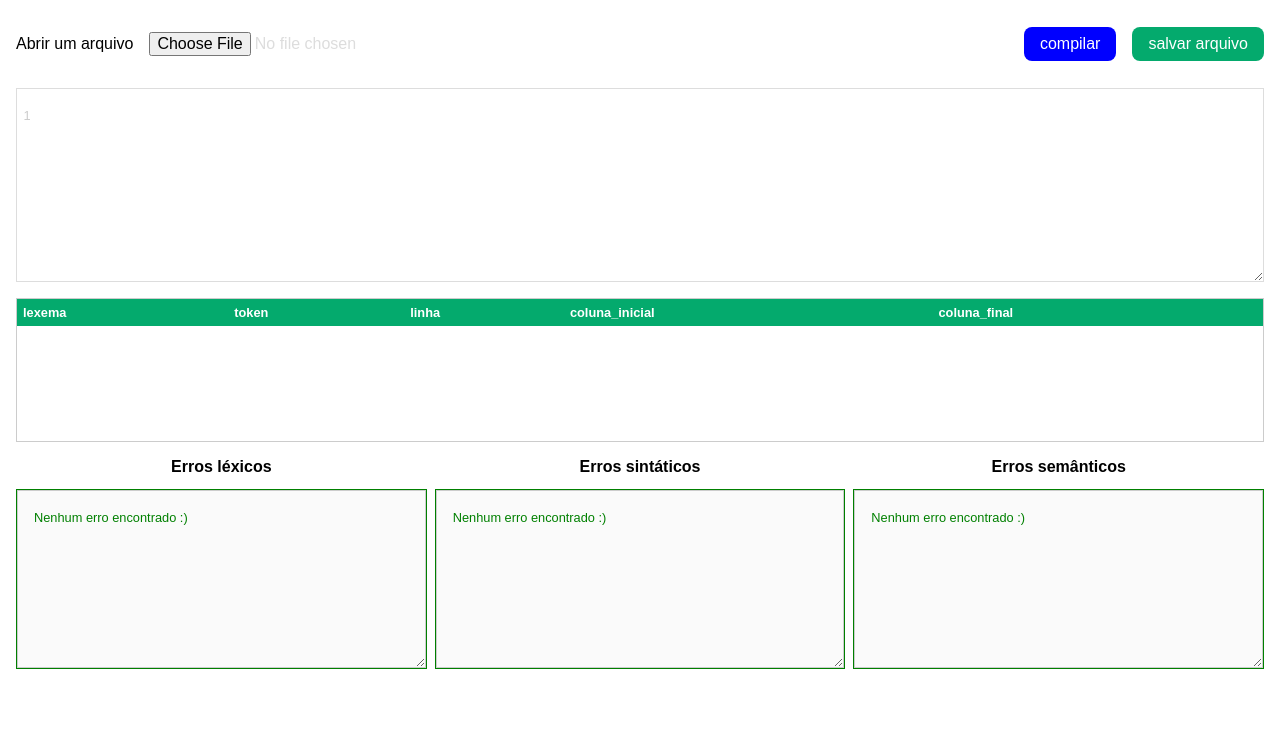
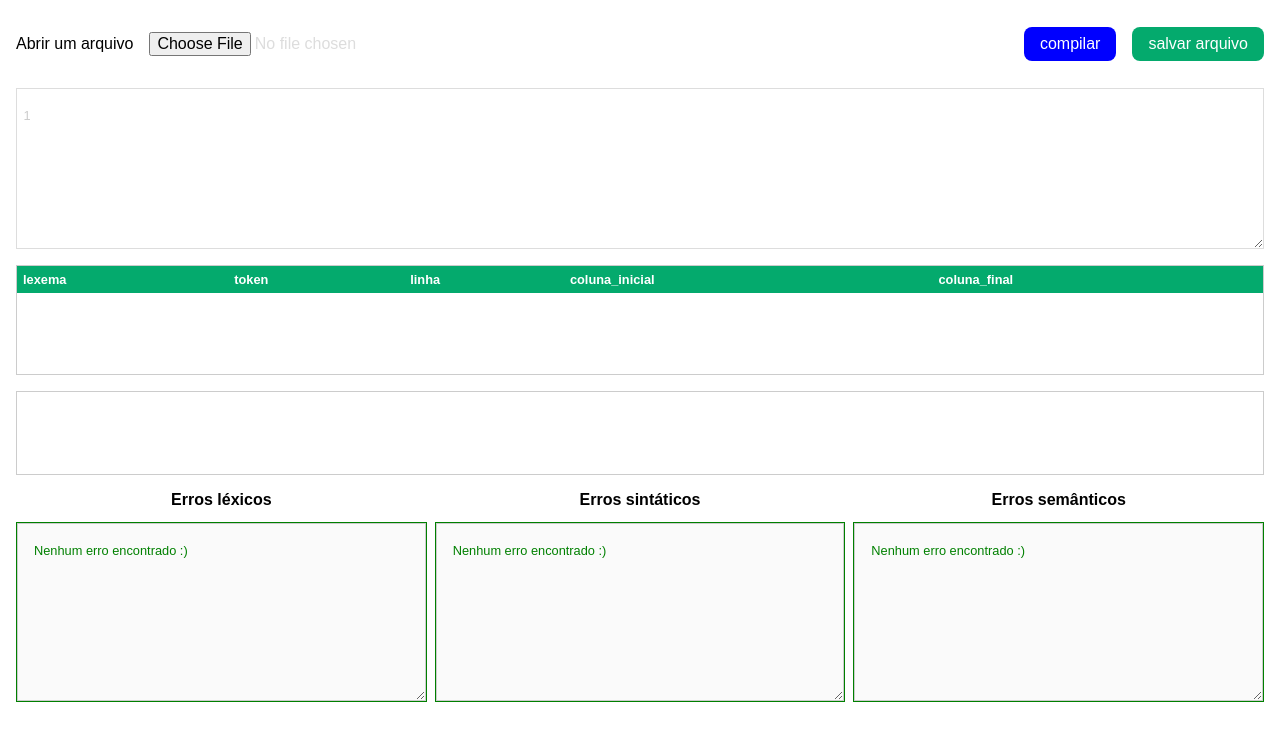
Before and after one commit to karoldm/compiladores, a React (Create React App) app: page / in a window 1280 px wide. Shown: the top 740 px of the page. Built offline with nearby package versions, Linux system fonts and the light colour scheme; the HTML template or start-up script is replaced by a standard one.

Commit message:
feat: semantic table

```diff
--- a/src/App.tsx
+++ b/src/App.tsx
@@ -5,6 +5,7 @@ import { CodeEditor } from "./components/CodeEditor";
 import { Errors } from "./components/Errors";
 import { FileInput } from './components/FileInput';
 import { Table } from "./components/Table";
+import { TableSemantic } from './components/Table/TableSemantic';
 import { Lexer } from './functions/lexer';
 import { Parser } from './functions/parser';
 import { Semantic } from './functions/semantic';
@@ -43,6 +44,7 @@ function App() {
   const [lexerErrorsData, setLexerErrorsData] = useState<string[]>([]);
   const [parserErrorsData, setParserErrorsData] = useState<string[]>([]);
   const [semanticErrorsData, setSemanticErrorsData] = useState<string[]>([]);
+  const [tableSemantic, setTableSemantic] = useState<any>({});
 
   const handleCompile = () => {
     const lexer = new Lexer(code);
@@ -53,13 +55,12 @@ function App() {
       const parser = new Parser(table);
       const parserErrors = parser.parse();
       setParserErrorsData(parserErrors);
-      console.log(table);
 
       if(parserErrors.length === 0){
         const semantic = new Semantic(table);
-        const {errors: semanticErrors, table: tableSemantic} = semantic.semantic(table);
+        const {errors: semanticErrors, table: tableSemanticData} = semantic.semantic(table);
         setSemanticErrorsData(semanticErrors);
-        console.log(tableSemantic)
+        setTableSemantic(tableSemanticData.table);
       }
     }
   }
@@ -81,6 +82,7 @@ function App() {
         <CodeEditor code={code} setCode={setCode} />
       </div>
       <Table columns={["lexema", "token", "linha", "coluna_inicial", "coluna_final"]} datas={tableData} />
+      <TableSemantic columns={["cadeia", "categoria", "tipo", "valor", "utilizada"]} datas={tableSemantic['global']} />
       <ErrorsContainer>
         <Errors title={'Erros léxicos'} errors={lexerErrorsData} />
         <Errors title={'Erros sintáticos'} errors={parserErrorsData} />
--- /dev/null
+++ b/src/components/Table/TableSemantic.tsx
@@ -0,0 +1,66 @@
+import React from 'react';
+import styled from "styled-components"
+
+const Wrapper = styled.table`
+    padding: 6px;
+    border-radius: 8px;
+    border-collapse: collapse;
+    width: 100%;
+    font-size: .8rem;
+    overflow-y: scroll;
+
+    tr:nth-child(even){background-color: #f2f2f2;}
+
+    tr:hover {background-color: #ddd;}
+
+    th, td {
+        padding: 6px;
+    }
+
+    th {
+        padding-top: 6px;
+        padding-bottom: 6px;
+        text-align: left;
+        background-color: #04AA6D;
+        color: white;
+    }
+`;
+
+const Container = styled.div`
+    overflow: auto;
+    border: 1px solid rgba(0, 0, 0, 0.2);
+`;
+
+interface Props {
+    columns: any[];
+    datas: any;
+  }
+
+export const TableSemantic = ({columns, datas}: Props) => {
+
+    return(
+       <Container>
+        {datas && <Wrapper>
+            <thead>
+                <tr>
+                    {columns.map(column => <th key={column}>{ column }</th>)}
+                </tr>
+            </thead>
+            <tbody>
+                {Object.keys(datas).map((key, index) =>
+                    <tr key={key}>
+                        {columns.map((c, index) => {
+                          if(c === "utilizada") {
+                            return <td key={index}>{datas[key][c] ? "true" : "false"}</td>;
+                          }
+                          else {
+                            return <td key={index}>{datas[key][c]}</td>;
+                          }
+                        })}
+                    </tr>
+                )}
+            </tbody>
+        </Wrapper>}
+       </Container>
+    );
+}
--- a/src/functions/semantic.ts
+++ b/src/functions/semantic.ts
@@ -1,5 +1,4 @@
 import { IToken } from "../interfaces/token";
-import { ISymbolTable, ISymbolTableRow, TipoCategoria, TipoVariavel } from "../interfaces/SymbolTable";
 import { SymbolTable } from "./symbolTable";
 
 export class Semantic {
@@ -13,7 +12,6 @@ export class Semantic {
   tipoAtual: string = '';
   i: number;
 
-
   constructor(tokens: IToken[]) {
     this.tokens = tokens;
     this.errors = [];
@@ -24,7 +22,7 @@ export class Semantic {
   }
 
   tokensToSymbolTable = (tokens: IToken[]) => {
-    for (;this.i<tokens.length;this.i++) {
+    for (;this.i < tokens.length; this.i++) {
       let token = tokens[this.i];
 
       switch (token.token) {
@@ -35,7 +33,7 @@ export class Semantic {
           break;
 
         case 'IDENTIFICADOR':
-          if (tokens[this.i-1].token === "BOOLEAN" || tokens[this.i-1].token === "INT"){
+          if (this.i-1 > 0 && (tokens[this.i-1].token === "BOOLEAN" || tokens[this.i-1].token === "INT")){
             if(!this.hasSymbol(token.lexema, this.escopo)){
               this.addSymbolRow(token.lexema, token.token, this.escopo, undefined, this.tipoAtual, token.token);
             }
@@ -43,7 +41,7 @@ export class Semantic {
               this.errors.push(`Linha ${tokens[this.i].linha} - Variável ${tokens[this.i].lexema}
             já declarada`);
             }            this.i++;
-            while(tokens[this.i].token === "VIRG"){
+            while(tokens[this.i].token === "VIRG" && this.i < tokens.length) {
               this.i++;
               token = tokens[this.i];
               if(!this.hasSymbol(token.lexema, this.escopo)){
@@ -56,8 +54,7 @@ export class Semantic {
             }
           }
 
-          else if(tokens[this.i+1].token === "ATRIBUICAO"){
-
+          else if(this.i+1 < tokens.length && tokens[this.i+1].token === "ATRIBUICAO"){
             if(!this.hasSymbol(token.lexema, this.escopo)){
               this.errors.push(`Linha ${tokens[this.i].linha} - Variável ${tokens[this.i].lexema}
               não declarada`);
@@ -67,13 +64,11 @@ export class Semantic {
                 let op = [];
                 let tipo = this.tabela.get(token.lexema, this.escopo)?.tipo;
                 this.i++;
-
                 this.tabela.updateUtilizada(token.lexema, this.escopo, true);
-
                 while(["IDENTIFICADOR", "TRUE", "FALSE", "NUMINT", "NUMFLOAT",
               "OPSOMA", "OPSUB", "OPMUL", "OPDIV", "MENOR", "IGUAL", "MENORIGUAL",
-            "MAIOR", "MAIORIGUAL", "DIFERENTE"].includes(tokens[this.i].token)){
-              console.log(tokens[this.i].lexema)
+              "MAIOR", "MAIORIGUAL", "DIFERENTE"].includes(tokens[this.i].token) &&
+              this.i < tokens.length){
                   if(tokens[this.i].token === "IDENTIFICADOR"){
                     if(!this.tabela.get(tokens[this.i].lexema, this.escopo)){
                       this.errors.push(`Linha ${tokens[this.i].linha} - Variável ${tokens[this.i].lexema}
@@ -135,11 +130,7 @@ export class Semantic {
                 let total = eval(op.join(" "));
                 this.tabela.updateValue(this.escopo, token.lexema, total);
               }
-
           }
-
-
-
           break;
 
         case 'BEGIN':
@@ -153,7 +144,7 @@ export class Semantic {
         case 'IF':
               this.i++;
 
-              while (tokens[this.i].token !== "THEN") {
+              while (tokens[this.i].token !== "THEN" && this.i < tokens.length) {
                 if(tokens[this.i].token === "IDENTIFICADOR"){
                     if(!this.hasSymbol(tokens[this.i].lexema, this.escopo)){
                     this.errors.push(`Linha ${tokens[this.i].linha} - Variável ${tokens[this.i].lexema} não declarada`);
@@ -187,7 +178,7 @@ export class Semantic {
 
             case 'WHILE':
             this.i++;
-            while (tokens[this.i].token !== "DO") {
+            while (tokens[this.i].token !== "DO" && this.i < tokens.length) {
               if(tokens[this.i].token === "IDENTIFICADOR"){
                   if(!this.hasSymbol(tokens[this.i].lexema, this.escopo)){
                   this.errors.push(`Linha ${tokens[this.i].linha} - Variável ${tokens[this.i].lexema} não declarada`);
@@ -200,11 +191,14 @@ export class Semantic {
                case 'MAIORIGUAL':
                case 'IGUAL':
                case 'DIFERENTE':
-                if(tokens[this.i+1].token === "TRUE" || tokens[this.i+1].token === "FALSE" || (
-                tokens[this.i+1].token === "IDENTIFICADOR" && (this.getTipo(tokens[this.i+1].token) === true ||
-                (this.getTipo(tokens[this.i+1].token) === false || this.getTipo(tokens[this.i+1].token) === true) ||
+                if(this.i+1 < tokens.length &&
+                  (tokens[this.i+1].token === "TRUE" || tokens[this.i+1].token === "FALSE" || (
+                tokens[this.i+1].token === "IDENTIFICADOR" &&
+                (this.getTipo(tokens[this.i+1].token) === true ||
+                (this.getTipo(tokens[this.i+1].token) === false ||
+                this.getTipo(tokens[this.i+1].token) === true) ||
                 (this.tabela.get(tokens[this.i+1].lexema, this.escopo)?.tipo === "boolean")
-                ||  (this.checkBoolean(tokens[this.i+1].lexema)) ))){
+                ||  (this.checkBoolean(tokens[this.i+1].lexema)) )))){
                   this.errors.push(`Linha ${tokens[this.i].linha} - Operação só pode ser realizada entre inteiros`);
                 }
                 else if (tokens[this.i+1].token === "IDENTIFICADOR"){
@@ -219,10 +213,8 @@ export class Semantic {
             }
             this.i++;
             break;
-
       }
     }
-
     return this.tabela;
   };
 
@@ -248,32 +240,8 @@ export class Semantic {
 
   semantic = (tokens: IToken[]) => {
     this.tabela = this.tokensToSymbolTable(tokens);
-    // this.verificaTokens(tokens);
-    // this.checkIdentifiers();
-    // this.checkTypes();
     return {errors: this.errors, table: this.tabela};
   };
-
-  // checkIdentifiers = () => {
-  //   for (const escopo in this.tabela.table) {
-  //     for (const row of this.tabela.table[escopo]) {
-  //       if (row.tipo === 'var') {
-  //         this.useVariable(row.cadeia);
-  //       }
-  //     }
-  //   }
-  //   for (const escopo in this.tabela.table) {
-  //     for (const row of this.tabela.table[escopo]) {
-  //       if (row.categoria === 'var') {
-  //         if (!row.utilizada) {
-  //           this.errors.push(`A variável ${row.cadeia} não foi utilizada.`);
-  //         }
-  //       }
-  //     }
-  //   }
-  // };
-
-
 
   useVariable = (identifier: string) => {
     let count = 0;
@@ -301,41 +269,6 @@ export class Semantic {
     return false;
   }
 
-
-  // isInFunctionScope = () => {
-
-  //   for (const escopo in this.tabela.table) {
-  //     for (const row of this.tabela.table[escopo]) {
-  //       if (row.cadeia === 'PROCEDURE') {
-  //         this.tabela.escopo = 'procedure'
-  //       }
-  //     }
-  //   }
-  // }
-
-
-
-  // checkVariables = () => {
-  //   const declaredVariables = new Set();
-
-  //   for (const escopo in this.tabela.table) {
-  //     for (const row of this.tabela.table[escopo]) {
-  //       if (row.categoria === 'var') {
-  //         declaredVariables.add(row.cadeia);
-  //       }
-  //     }
-  //   }
-
-  //   for (const escopo in this.tabela.table) {
-  //     for (const row of this.tabela.table[escopo]) {
-  //       if (row.categoria === 'var' && !declaredVariables.has(row.cadeia)) {
-  //         this.errors.push(`A variável ${row.cadeia} foi usada sem ser declarada.`);
-  //       }
-  //     }
-  //   };
-  // };
-
-
   checkBoolean = (cadeia: string) => {
     for (const escopo in this.tabela.table) {
       for (const row of this.tabela.table[escopo]) {
@@ -345,7 +278,4 @@ export class Semantic {
     }
   };
 }
-
-
-
 }
--- a/src/functions/symbolTable.ts
+++ b/src/functions/symbolTable.ts
@@ -26,7 +26,7 @@ export class SymbolTable {
     }
   }
 
-  updateUtilizada(escopo: string, cadeia: string, utilizada: boolean){
+  updateUtilizada(cadeia: string, escopo: string, utilizada: boolean){
     if(this.table['global']){
       this.table['global'].forEach(row => {
         if(row.cadeia === cadeia){
```
